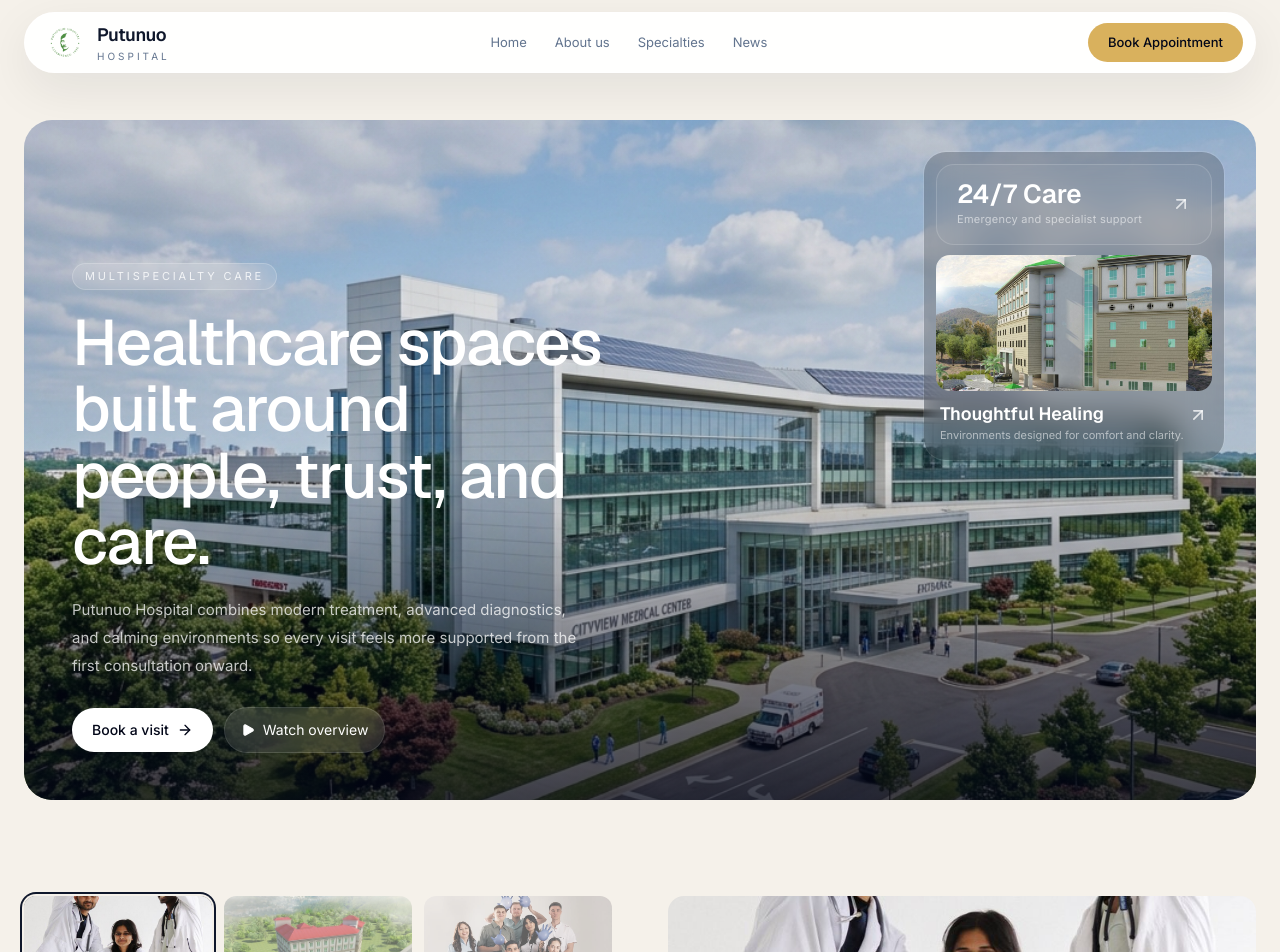
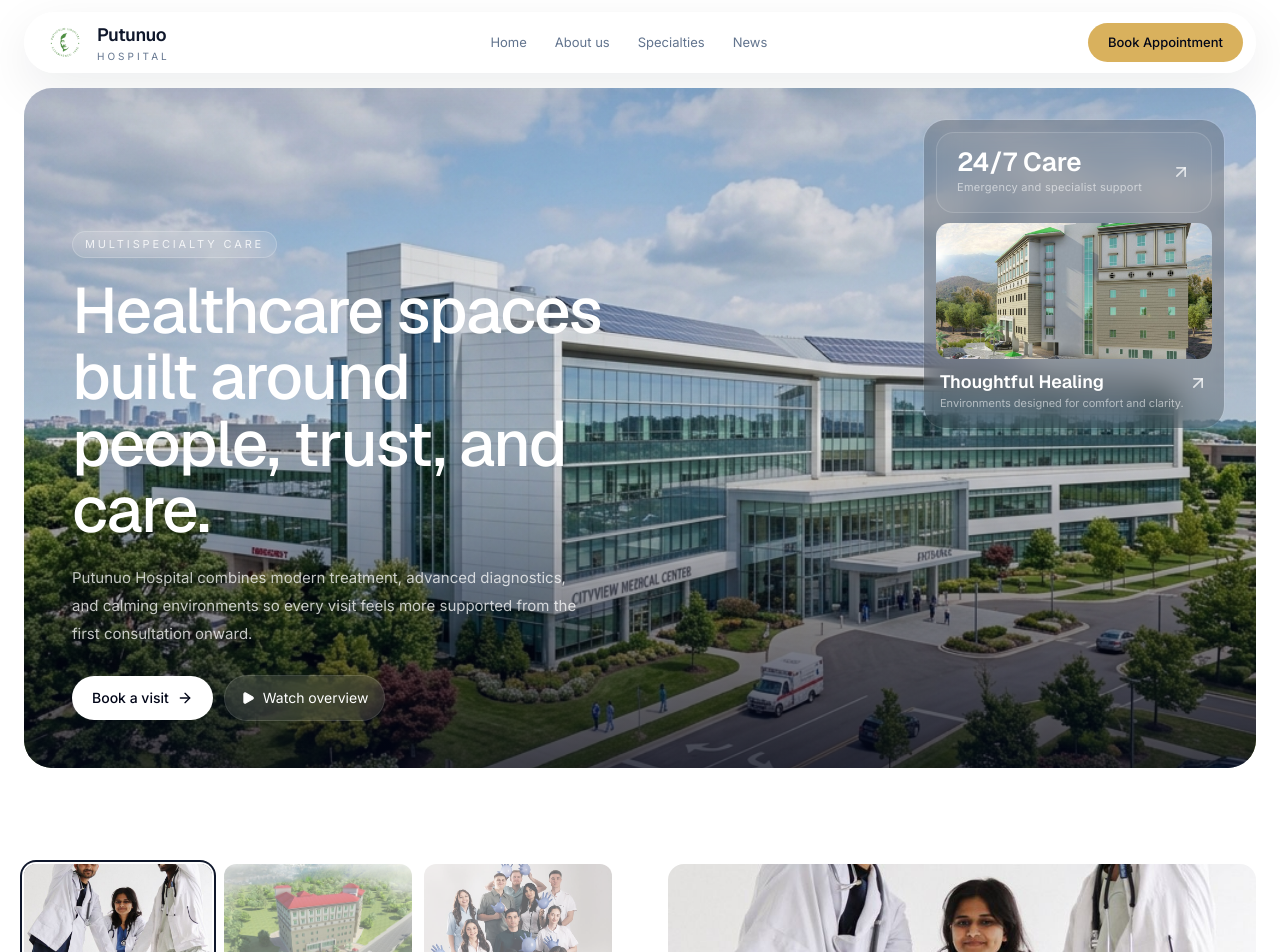
Before and after one commit to Shridhant/Putunuo-Hospital, a React (Vite) app: page / in a window 1280 px wide. Shown: the top 952 px of the page. Built offline with nearby package versions, Linux system fonts and the light colour scheme.

Commit message:
bg color change

```diff
--- a/src/App.tsx
+++ b/src/App.tsx
@@ -10,9 +10,9 @@ import About from "./pages/About";
 
 function AppShell() {
   return (
-    <main className="flex min-h-screen flex-col bg-[#f5f1ea] font-inter text-slate-900 selection:bg-slate-900 selection:text-white">
+    <main className="flex min-h-screen flex-col bg-[#ffffff] font-inter text-slate-900 selection:bg-slate-900 selection:text-white">
       <Navbar />
-      <div className="flex-grow pt-24 pb-8">
+      <div className="flex-grow pt-16 pb-8">
         <Routes>
           <Route path="/" element={<Home />} />
           <Route path="/about" element={<About />} />
--- a/src/index.css
+++ b/src/index.css
@@ -16,7 +16,7 @@
 :root {
   font-family: var(--font-inter);
   color: #1a1a1a;
-  background-color: #f5f1ea;
+  background-color: #fff;
 }
 
 html {
@@ -25,7 +25,7 @@ html {
 
 body {
   overflow-x: hidden;
-  background-color: #f5f1ea;
+  background-color: #fff;
 }
 
 #root {
--- a/src/pages/Home.tsx
+++ b/src/pages/Home.tsx
@@ -148,7 +148,7 @@ export default function Home() {
   }, []);
 
   return (
-    <div className="bg-[#f5f1ea] font-inter text-slate-900">
+    <div className="bg-[#ffffff] font-inter text-slate-900">
       <section className="px-3 pt-3 md:px-6">
         <div className="mx-auto max-w-[1280px]">
           <FadeIn delay={0.08}>
@@ -227,7 +227,7 @@ export default function Home() {
                   whileHover={{ y: -3 }}
                   onClick={() => setSlide(index)}
                   className={`relative min-w-0 flex-1 overflow-hidden rounded-xl transition-all duration-500 ${
-                    index === slide ? "ring-2 ring-slate-900 ring-offset-2 ring-offset-[#f5f1ea]" : "opacity-60 hover:opacity-100"
+                    index === slide ? "ring-2 ring-slate-900 ring-offset-2 ring-offset-[#ffffff]" : "opacity-60 hover:opacity-100"
                   }`}
                 >
                   <img
```
